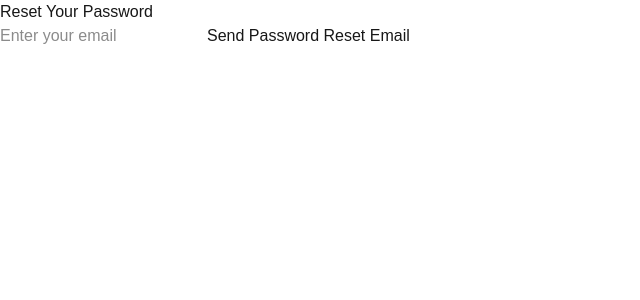
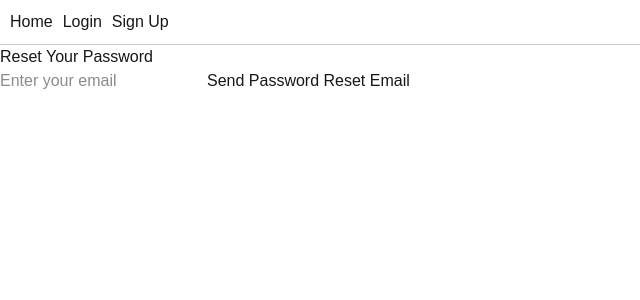
Before and after one commit to TimZoltowski/SermonCraft, a Next.js app: page /forgot-password in a window 1280 px wide. Shown: the top 300 px of the page, without its empty margins (0-640 px from the left). Built offline with nearby package versions, Linux system fonts and the light colour scheme; no server answers.

Commit message:
Fixed Navbar rendering issue

```diff
--- a/app/layout.js
+++ b/app/layout.js
@@ -1,5 +1,6 @@
 import { Geist, Geist_Mono } from "next/font/google";
 import "./globals.css";
+import Navbar from "../components/Navbar"; // Import the Navbar
 
 const geistSans = Geist({
   variable: "--font-geist-sans",
@@ -23,6 +24,7 @@ export default function RootLayout({ children }) {
         suppressHydrationWarning={true} // 🔥 Added to prevent mismatches
         className={`${geistSans.variable} ${geistMono.variable} antialiased`}
       >
+        <Navbar /> {/* 🔥 Navbar is now being rendered! */}
         {children}
       </body>
     </html>
--- /dev/null
+++ b/components/Navbar.js
@@ -0,0 +1,42 @@
+"use client"; // Ensures this runs on the client side
+
+import { useState, useEffect } from "react";
+import { auth, onAuthStateChanged, signOut } from "@/lib/firebase";
+import Link from "next/link";
+
+console.log("✅ Navbar is being rendered!"); // Debugging message
+
+export default function Navbar() {
+  const [user, setUser] = useState(null);
+
+  useEffect(() => {
+    const unsubscribe = onAuthStateChanged(auth, (loggedInUser) => {
+      setUser(loggedInUser);
+    });
+    return () => unsubscribe();
+  }, []);
+
+  const handleLogout = async () => {
+    await signOut(auth);
+    setUser(null);
+  };
+
+  return (
+    <nav style={{ padding: "10px", borderBottom: "1px solid #ccc" }}>
+      <Link href="/" style={{ marginRight: "10px" }}>Home</Link>
+      {user ? (
+        <>
+          <span style={{ marginRight: "10px" }}>Welcome, {user.email}</span>
+          <button onClick={handleLogout} style={{ cursor: "pointer", marginLeft: "10px" }}>
+            Logout
+          </button>
+        </>
+      ) : (
+        <>
+          <Link href="/auth" style={{ marginRight: "10px" }}>Login</Link>
+          <Link href="/signup">Sign Up</Link>
+        </>
+      )}
+    </nav>
+  );
+}
--- a/lib/firebase.js
+++ b/lib/firebase.js
@@ -1,5 +1,5 @@
 import { initializeApp } from "firebase/app";
-import { getAuth } from "firebase/auth";
+import { getAuth, onAuthStateChanged, signOut } from "firebase/auth";
 
 const firebaseConfig = {
   apiKey: process.env.NEXT_PUBLIC_FIREBASE_API_KEY,
@@ -19,4 +19,4 @@ if (typeof window !== "undefined") {
   auth = getAuth(firebaseApp);
 }
 
-export { auth };
+export { auth, onAuthStateChanged, signOut };
```
